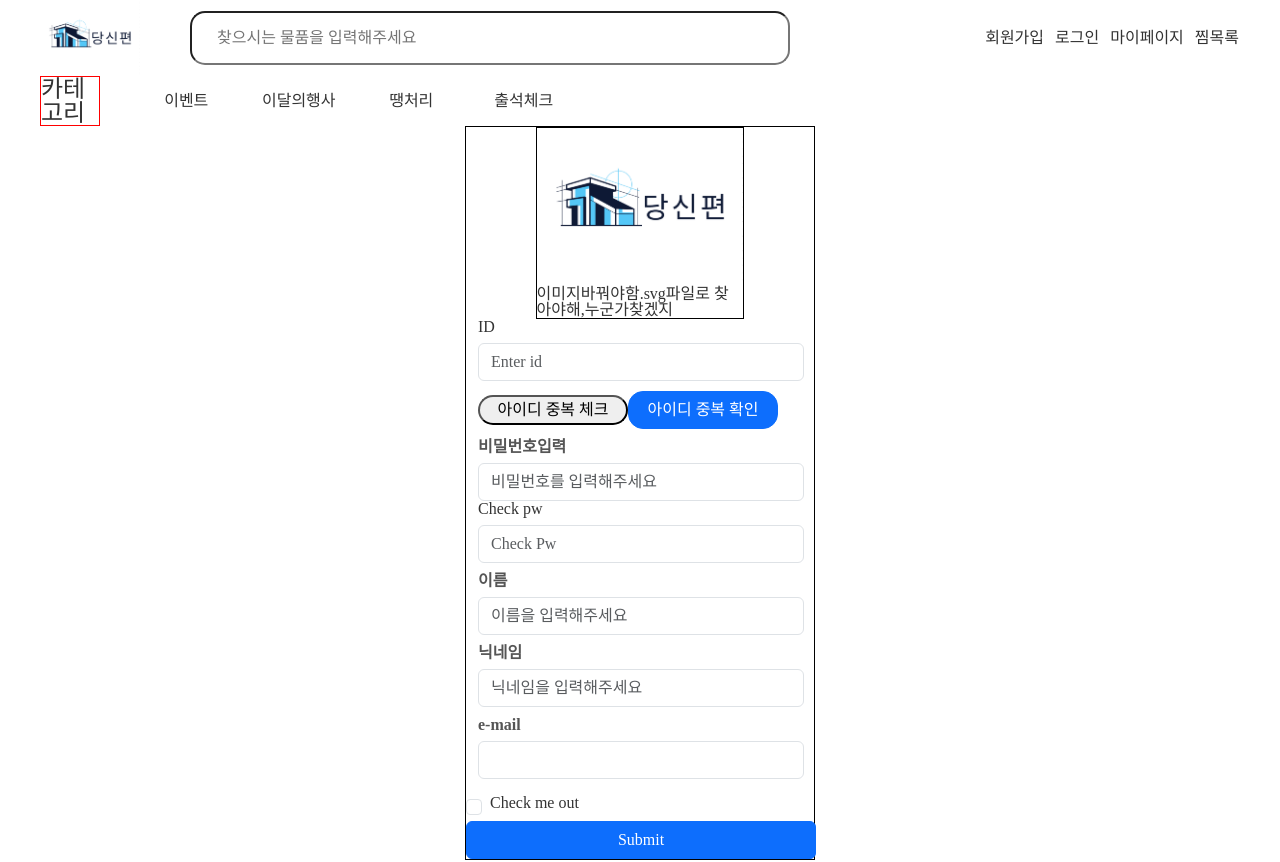
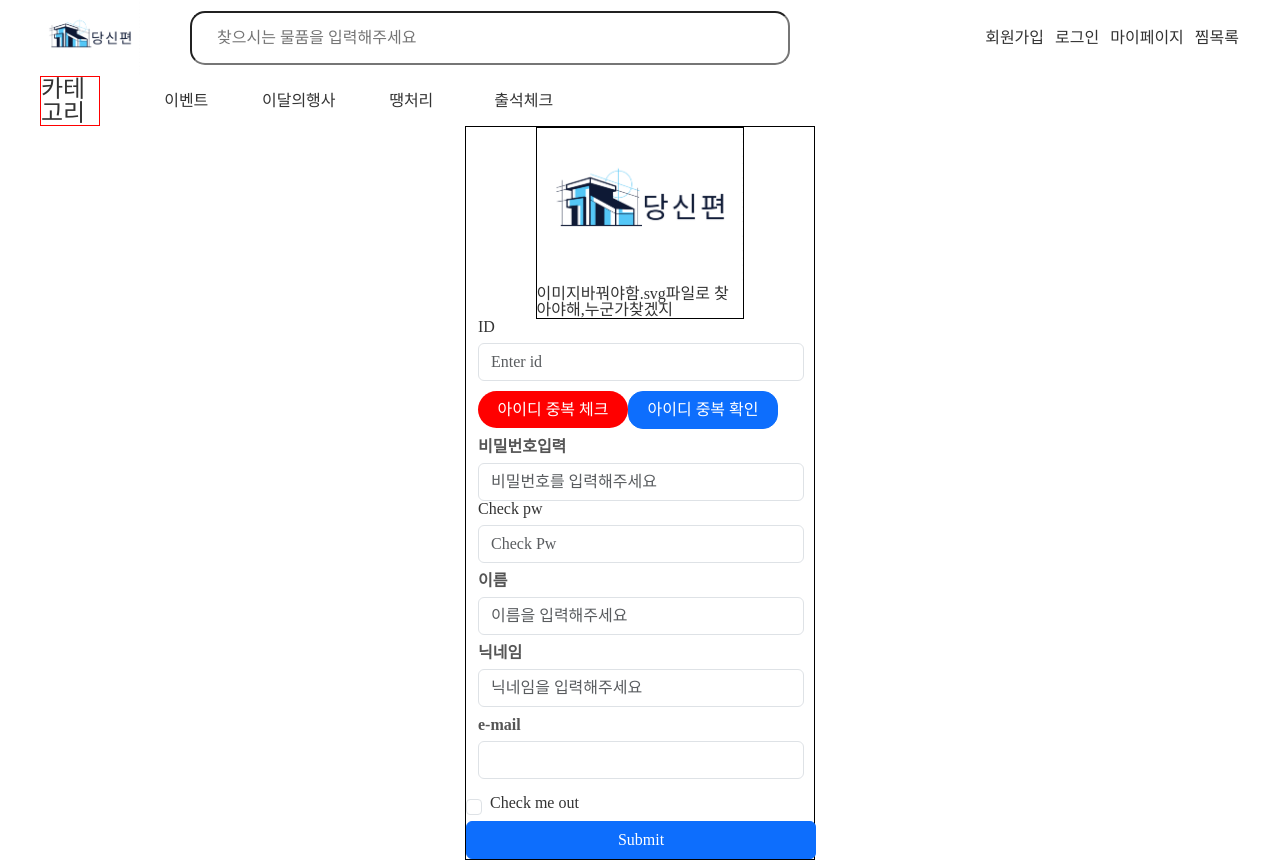
Before and after one commit to taengK/FairyTeam, a React (Create React App) app in the folder react-fairy/: page /signup in a window 1280 px wide. Shown: the top 862 px of the page. Built offline with nearby package versions, Linux system fonts and the light colour scheme.

Commit message:
박충희 레드 블루 버튼

```diff
--- a/react-fairy/src/page/SignUp.jsx
+++ b/react-fairy/src/page/SignUp.jsx
@@ -111,7 +111,7 @@ function Join() {
         <Form.Group as={Col} controlId="formGridEmail">
           <Form.Label>ID</Form.Label>
           <Form.Control type="text" placeholder="Enter id" ref={idRef}/>
-          <button className='idOverLap' style={{width:"150px",marginTop:"10px",padding:"5px", borderRadius:'15px' }}>아이디 중복 체크</button>
+          <button className='idOverLap' style={{width:"150px",height:"37px",marginTop:"10px",padding:"5px", borderRadius:'25px', backgroundColor:"red", color:'white',border:"none" }}>아이디 중복 체크</button>
           <Button className='idOverlap' variant="primary" type="submit" >아이디 중복 확인</Button>
         </Form.Group>
       </Row>
```
